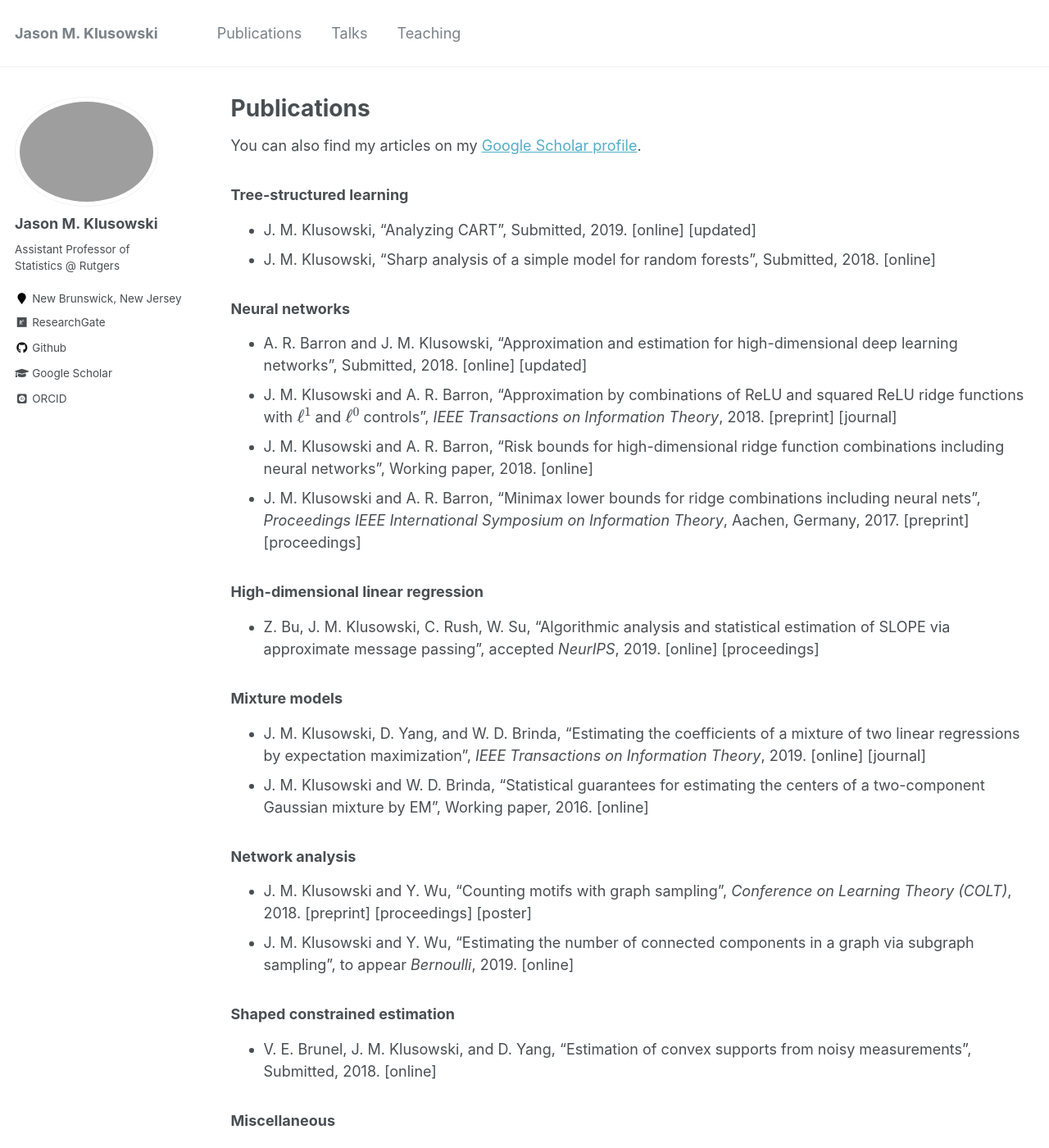
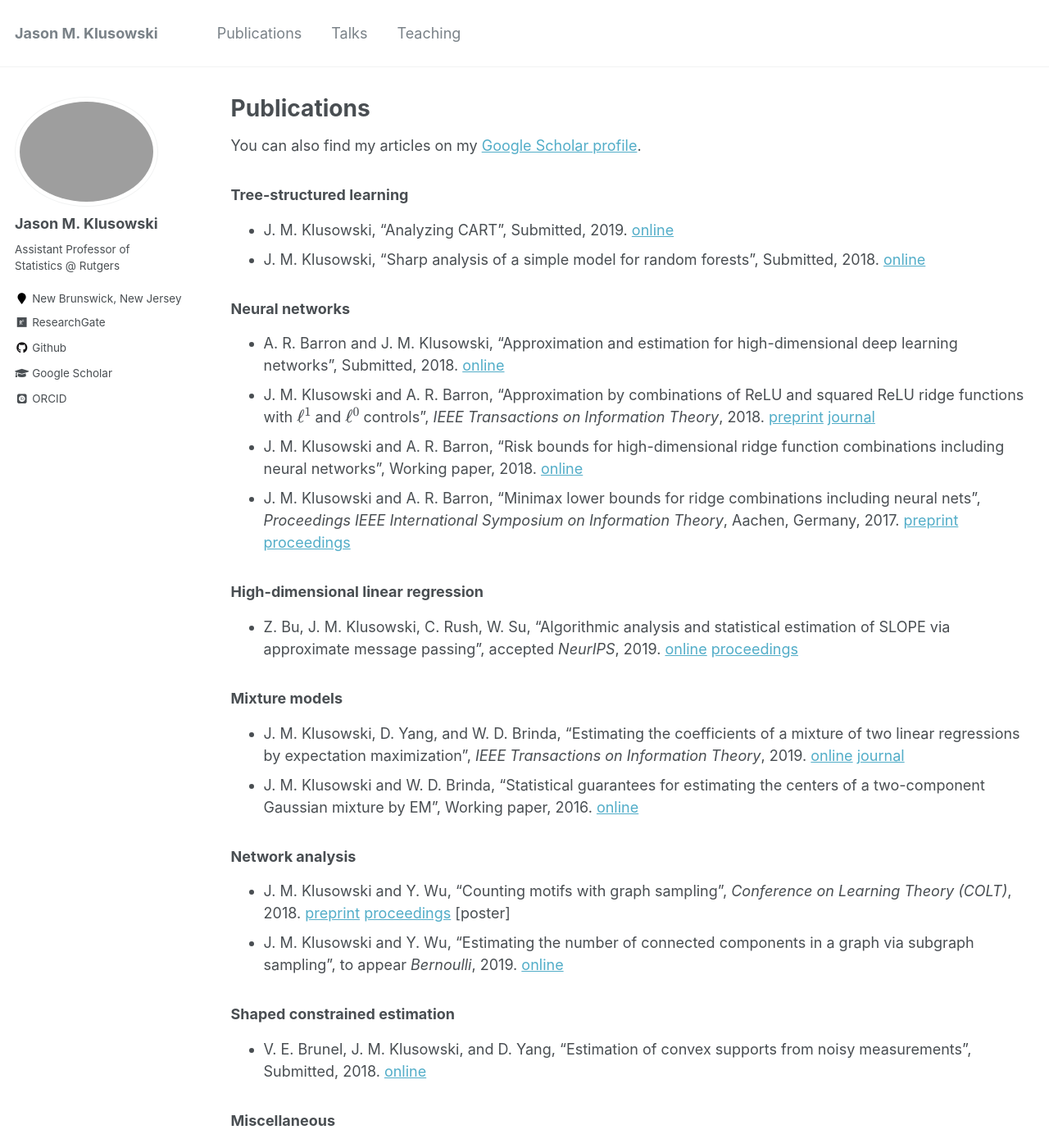
Before and after one commit to jasonklusowski/jasonklusowski.github.io, a Jekyll site: the page built from _pages/publications.md, in a window 1280 px wide and 1400 px high. Shown: the whole window at 82% size. Built offline with Jekyll 4.4.1, drawn with Linux system fonts in a browser that asks for light colours; some web fonts are replaced; formulas are drawn with MathJax 3; some of the changed text lies outside the part shown.

Commit message:
Update publications.md

```diff
--- a/_pages/publications.md
+++ b/_pages/publications.md
@@ -9,35 +9,35 @@ You can also find my articles on my [Google Scholar profile](https://scholar.goo
 
 ### Tree-structured learning
 
-* J. M. Klusowski, "Analyzing CART", Submitted, 2019. [online] [updated]
-* J. M. Klusowski, "Sharp analysis of a simple model for random forests", Submitted, 2018. [online]
+* J. M. Klusowski, "Analyzing CART", Submitted, 2019. [online](https://arxiv.org/pdf/1906.10086.pdf)
+* J. M. Klusowski, "Sharp analysis of a simple model for random forests", Submitted, 2018. [online](https://arxiv.org/pdf/1805.02587.pdf)
 
 ### Neural networks
 
-* A. R. Barron and J. M. Klusowski, "Approximation and estimation for high-dimensional deep learning networks", Submitted, 2018. [online] [updated]
-* J. M. Klusowski and A. R. Barron, "Approximation by combinations of ReLU and squared ReLU ridge functions with $\ell^1$ and $\ell^0$ controls", _IEEE Transactions on Information Theory_, 2018. [preprint] [journal]
-* J. M. Klusowski and A. R. Barron, "Risk bounds for high-dimensional ridge function combinations including neural networks", Working paper, 2018. [online]
-* J. M. Klusowski and A. R. Barron, "Minimax lower bounds for ridge combinations including neural nets", _Proceedings IEEE International Symposium on Information Theory_, Aachen, Germany, 2017. [preprint] [proceedings]
+* A. R. Barron and J. M. Klusowski, "Approximation and estimation for high-dimensional deep learning networks", Submitted, 2018. [online](https://arxiv.org/pdf/1809.03090.pdf)
+* J. M. Klusowski and A. R. Barron, "Approximation by combinations of ReLU and squared ReLU ridge functions with $\ell^1$ and $\ell^0$ controls", _IEEE Transactions on Information Theory_, 2018. [preprint](https://arxiv.org/pdf/1607.07819.pdf) [journal](https://ieeexplore.ieee.org/document/8485650)
+* J. M. Klusowski and A. R. Barron, "Risk bounds for high-dimensional ridge function combinations including neural networks", Working paper, 2018. [online](https://arxiv.org/pdf/1607.01434.pdf)
+* J. M. Klusowski and A. R. Barron, "Minimax lower bounds for ridge combinations including neural nets", _Proceedings IEEE International Symposium on Information Theory_, Aachen, Germany, 2017. [preprint](https://arxiv.org/pdf/1702.02828.pdf) [proceedings](http://ieeexplore.ieee.org/document/8006754/)
 
 ### High-dimensional linear regression
 
-* Z. Bu, J. M. Klusowski, C. Rush, W. Su, "Algorithmic analysis and statistical estimation of SLOPE via approximate message passing", accepted _NeurIPS_, 2019. [online] [proceedings]
+* Z. Bu, J. M. Klusowski, C. Rush, W. Su, "Algorithmic analysis and statistical estimation of SLOPE via approximate message passing", accepted _NeurIPS_, 2019. [online](https://arxiv.org/pdf/1907.07502.pdf) [proceedings](http://papers.neurips.cc/paper/9134-algorithmic-analysis-and-statistical-estimation-of-slope-via-approximate-message-passing)
 
 ### Mixture models
 
-* J. M. Klusowski, D. Yang, and W. D. Brinda, "Estimating the coefficients of a mixture of two linear regressions by expectation maximization", _IEEE Transactions on Information Theory_, 2019. [online] [journal]
-* J. M. Klusowski and W. D. Brinda, "Statistical guarantees for estimating the centers of a two-component Gaussian mixture by EM", Working paper, 2016. [online]
+* J. M. Klusowski, D. Yang, and W. D. Brinda, "Estimating the coefficients of a mixture of two linear regressions by expectation maximization", _IEEE Transactions on Information Theory_, 2019. [online](https://arxiv.org/pdf/1704.08231.pdf) [journal](https://ieeexplore.ieee.org/document/8606170)
+* J. M. Klusowski and W. D. Brinda, "Statistical guarantees for estimating the centers of a two-component Gaussian mixture by EM", Working paper, 2016. [online](http://arxiv.org/pdf/1608.02280.pdf)
 
 ### Network analysis
 
-* J. M. Klusowski and Y. Wu, "Counting motifs with graph sampling", _Conference on Learning Theory (COLT)_, 2018. [preprint] [proceedings] [poster]
-* J. M. Klusowski and Y. Wu, "Estimating the number of connected components in a graph via subgraph sampling", to appear _Bernoulli_, 2019. [online]
+* J. M. Klusowski and Y. Wu, "Counting motifs with graph sampling", _Conference on Learning Theory (COLT)_, 2018. [preprint](https://arxiv.org/pdf/1802.07773.pdf) [proceedings](http://proceedings.mlr.press/v75/klusowski18a/klusowski18a.pdf) [poster]
+* J. M. Klusowski and Y. Wu, "Estimating the number of connected components in a graph via subgraph sampling", to appear _Bernoulli_, 2019. [online](https://arxiv.org/pdf/1801.04339.pdf)
 
 ### Shaped constrained estimation
 
-* V. E. Brunel, J. M. Klusowski, and D. Yang, "Estimation of convex supports from noisy measurements", Submitted, 2018. [online]
+* V. E. Brunel, J. M. Klusowski, and D. Yang, "Estimation of convex supports from noisy measurements", Submitted, 2018. [online](https://arxiv.org/pdf/1804.09879.pdf)
 
 ### Miscellaneous
 
-* W. D. Brinda, J. M. Klusowski, and D. Yang, "Hölder's identity", _Statistics and Probability Letters_, 2019. [journal]
-* W. D. Brinda and J. M. Klusowski, "Finite-sample risk bounds for maximum likelihood estimation with arbitrary penalties", _IEEE Transactions on Information Theory_, 2018. [preprint] [journal]
+* W. D. Brinda, J. M. Klusowski, and D. Yang, "Hölder's identity", _Statistics and Probability Letters_, 2019. [journal](https://www.sciencedirect.com/science/article/pii/S0167715219300148)
+* W. D. Brinda and J. M. Klusowski, "Finite-sample risk bounds for maximum likelihood estimation with arbitrary penalties", _IEEE Transactions on Information Theory_, 2018. [preprint](https://arxiv.org/pdf/1712.10087.pdf) [journal](http://ieeexplore.ieee.org/document/8245843/)
```
